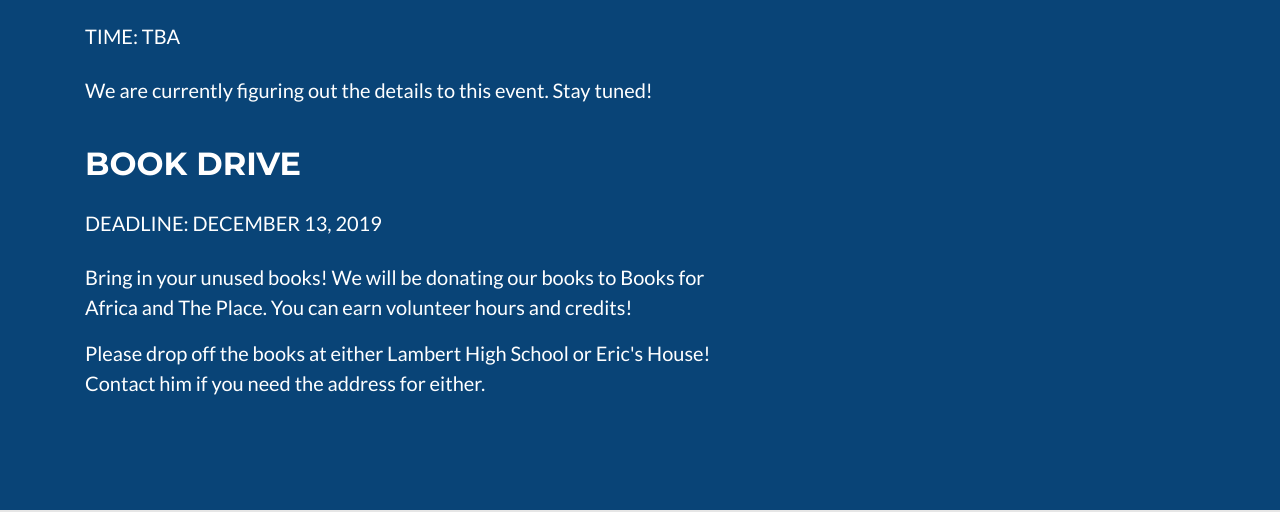
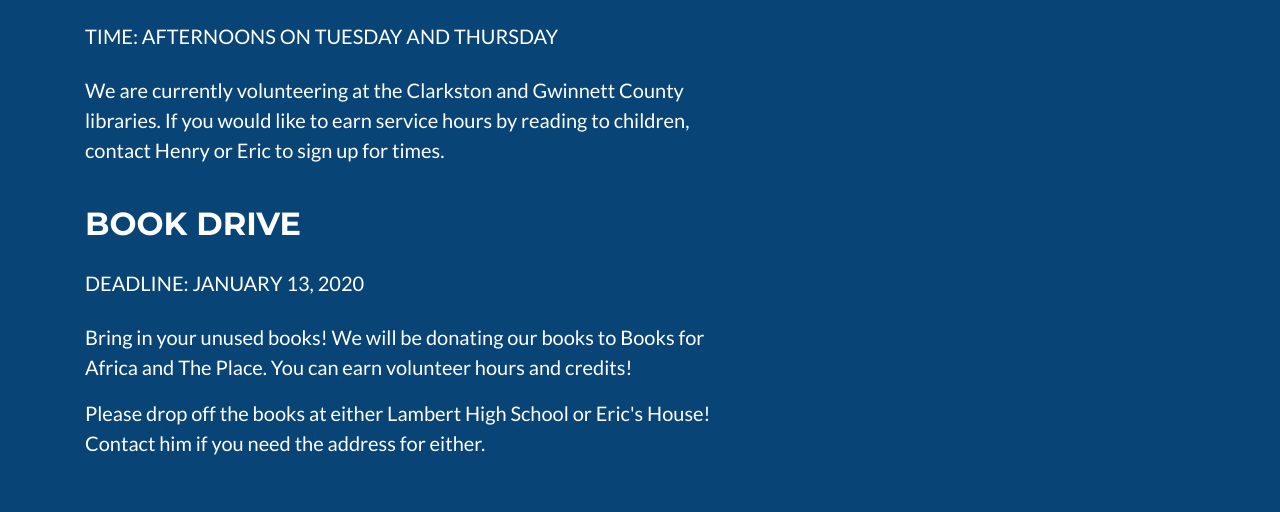
Before and after one commit to eric-ahn09/eric-ahn09.github.io, a website with bundled scripts: page events.html in a window 1280 px wide. Shown: the part 585-1097 px from the top of the page. Built offline with nearby package versions, Linux system fonts and the light colour scheme.

Commit message:
Update events.html

```diff
--- a/events.html
+++ b/events.html
@@ -98,12 +98,13 @@
       <h2 class="text-left text-uppercase text-white mb-0">C2C Library Volunteering</h4>
 	  <br>
 
-	  <p class="h5-non-bold text-left text-uppercase text-white mb-0"> Time: TBA </p>
+	  <p class="h5-non-bold text-left text-uppercase text-white mb-0"> Time: Afternoons on Tuesday and Thursday </p>
 	  <br>
 
 	  <div class="row">
         <div class="col-lg-7 mr-auto">
-          <p class="lead text-left"> We are currently figuring out the details to this event. Stay tuned!
+          <p class="lead text-left"> We are currently volunteering at the Clarkston and Gwinnett County libraries.
+									If you would like to earn service hours by reading to children, contact Henry or Eric to sign up for times.
 
 		  <!--C2C will be volunteering at the following public libraries:
 		  <ul>
@@ -121,7 +122,7 @@
 
 		<h2 class="text-left text-uppercase text-white mb-0">Book Drive</h4>
 			  <br>
-		<p class="h5-non-bold text-left text-uppercase text-white mb-0"> Deadline: December 13, 2019 </p>
+		<p class="h5-non-bold text-left text-uppercase text-white mb-0"> Deadline: January 13, 2020 </p>
 			<br>
 
 		<div class="row">
```
